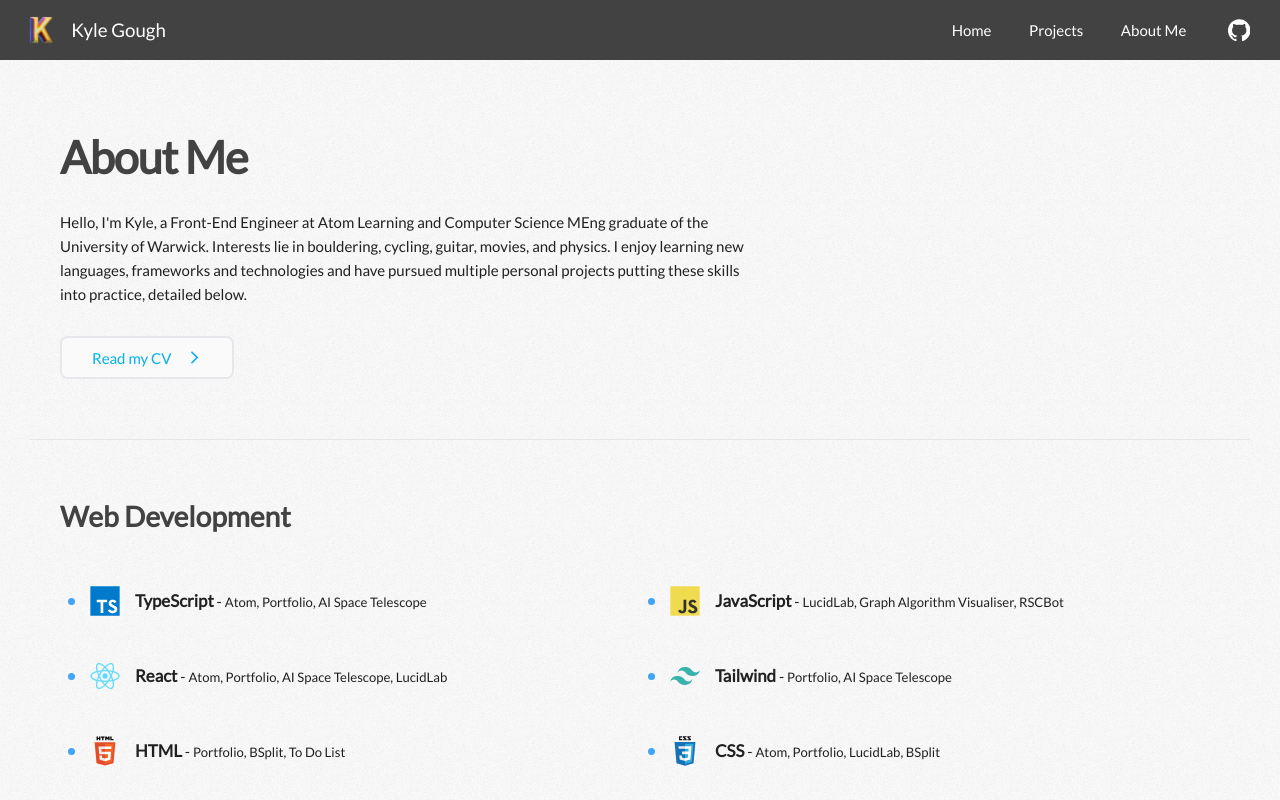
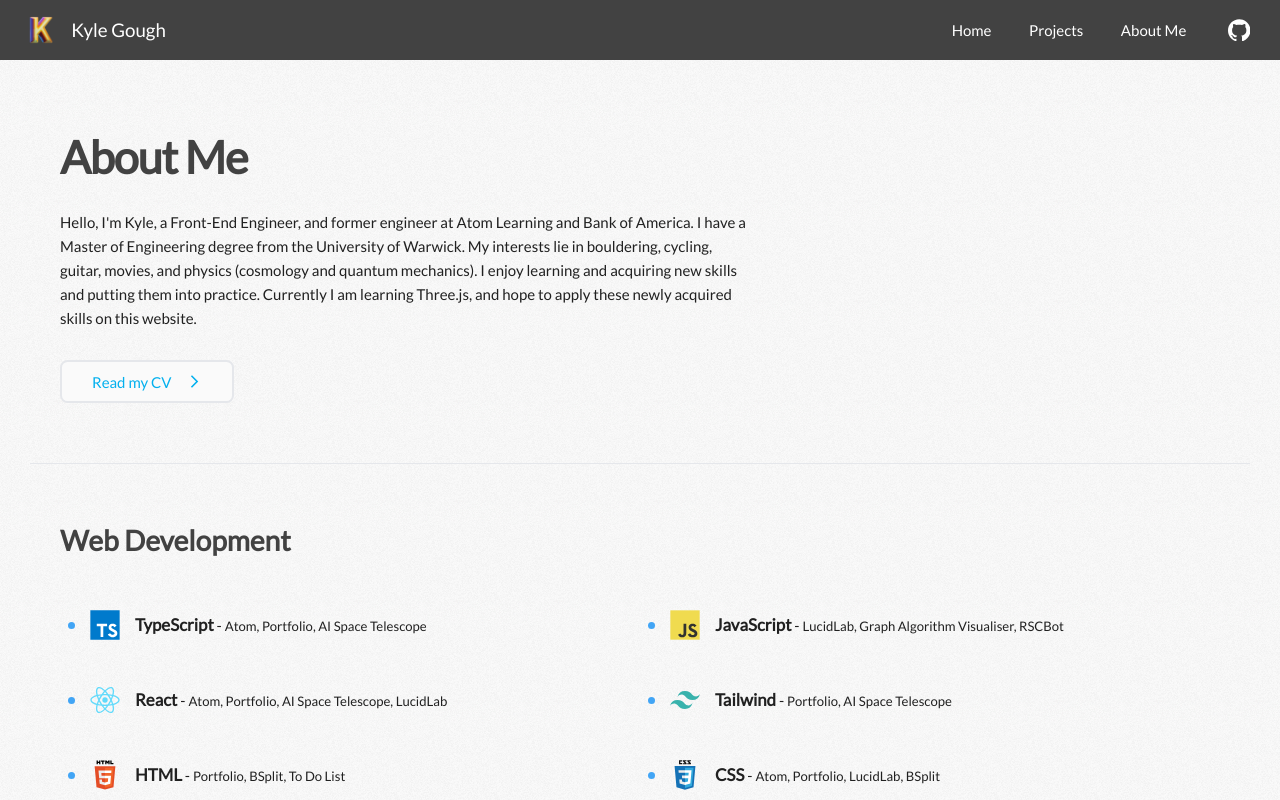
Before and after one commit to KyleGough/portfolio, a Next.js app: page /about in a window 1280 px wide. Shown: the top 800 px of the page. Built offline with nearby package versions, Linux system fonts and the light colour scheme.

Commit message:
Updated about sections (#168)

```diff
--- a/components/Footer/Footer.tsx
+++ b/components/Footer/Footer.tsx
@@ -13,9 +13,10 @@ export const Footer: React.FC = () => (
           <div className="w-full lg:w-4/12 px-6 py-6 text-center lg:text-left">
             <p className="font-header text-xl pb-6">About Me</p>
             <p className="pb-4">
-              Front-End Engineer at Atom Learning. Computer Science MEng
-              graduate of Warwick University. Programmer and Web Developer with
-              interests in Bouldering, Cycling, Guitar, Movies and Physics.
+              Front-End Engineer. Former engineer at Atom Learning and Bank of
+              America. Computer Science MEng graduate of Warwick University.
+              Programmer and Web Developer with interests in Bouldering,
+              Cycling, Guitar, Movies and Physics.
             </p>
             <div className="flex flex-row justify-center lg:justify-start">
               <Link
--- a/components/TimelineWidget/TimelineWidget.tsx
+++ b/components/TimelineWidget/TimelineWidget.tsx
@@ -21,7 +21,7 @@ export const TimelineWidget: React.FC = () => (
     <TimelineNode
       title="Atom Learning"
       subtitle="Front-End Engineer"
-      date="July 2022 - Present"
+      date="July 2022 - January 2023"
       align="left"
       logo={AtomLogo}
     />
--- a/pages/about.tsx
+++ b/pages/about.tsx
@@ -31,12 +31,13 @@ const About: React.FC = () => {
           About Me
         </h1>
         <p className="mt-4 mb-8 max-w-reading">
-          Hello, I&apos;m Kyle, a Front-End Engineer at Atom Learning and
-          Computer Science MEng graduate of the University of Warwick. Interests
-          lie in bouldering, cycling, guitar, movies, and physics. I enjoy
-          learning new languages, frameworks and technologies and have pursued
-          multiple personal projects putting these skills into practice,
-          detailed below.
+          Hello, I&apos;m Kyle, a Front-End Engineer, and former engineer at
+          Atom Learning and Bank of America. I have a Master of Engineering
+          degree from the University of Warwick. My interests lie in bouldering,
+          cycling, guitar, movies, and physics (cosmology and quantum
+          mechanics). I enjoy learning and acquiring new skills and putting them
+          into practice. Currently I am learning Three.js, and hope to apply
+          these newly acquired skills on this website.
         </p>
         <div className="flex justify-center md:block">
           <Link
```
Also changed, not shown: 2 other files (tests, documents, lock files or other folders).
